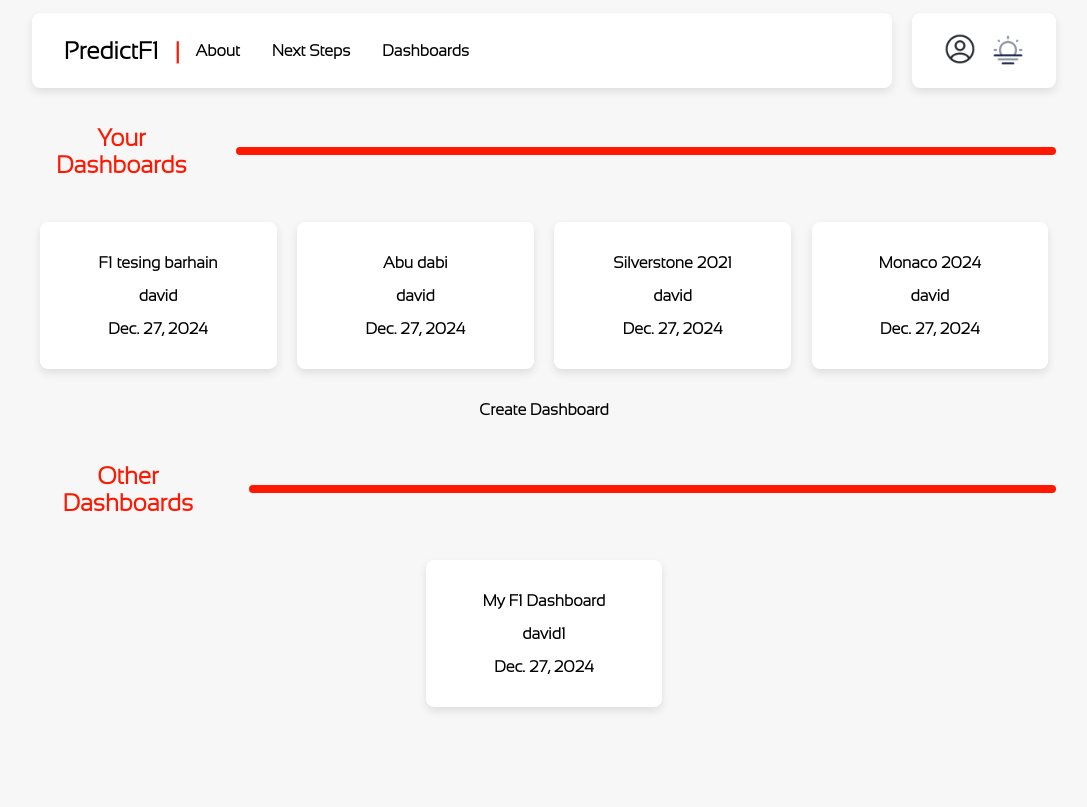
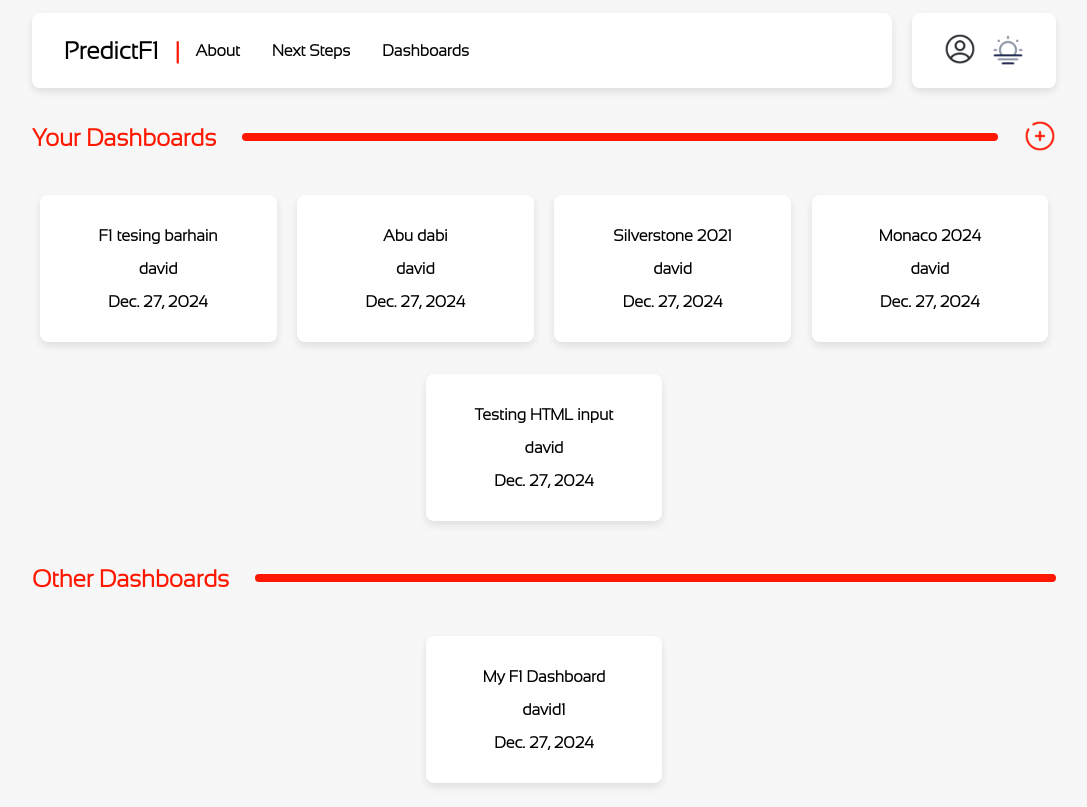
Before and after one commit to DavidMead182/f1MachineLearning, a Django app: page /F1Prediction/dashboards in a window 1280 px wide. Shown: the whole page, without its empty margins (96-1183 px from the left). Run offline with Django 5.2, Linux system fonts and the light colour scheme; the first user in the database is signed in; data comes from the database, SQL or seed files in the repository.

Commit message:
Closes #19

```diff
--- a/webapp/f1PredictionProject/F1PredictionWebApp/static/base.css
+++ b/webapp/f1PredictionProject/F1PredictionWebApp/static/base.css
@@ -206,6 +206,18 @@ body {
     width: 81%;
 }
 
+.w-75{
+    width: 75%;
+}
+
+.w-100{
+    width: 100%;
+}
+
+.no-text-wrap{
+    white-space: nowrap;
+}
+
 
 .menu-button {
     display: none;
@@ -274,3 +286,11 @@ body {
     gap:2%;
     flex-wrap: wrap;
 }
+
+.hover-grow{
+    transition: transform 0.3s;
+    }
+
+    .hover-grow:hover {
+        transform: scale(1.1);
+}
--- a/webapp/f1PredictionProject/F1PredictionWebApp/templates/base.html
+++ b/webapp/f1PredictionProject/F1PredictionWebApp/templates/base.html
@@ -21,7 +21,7 @@
 
             <p class="nav-line">|</p>
 
-            <button class="nav-card light menu-button button-red" onclick="toggleMenu()" style="margin-left: auto;">☰</button>
+            <button class="nav-card light menu-button button-red hover-grow" onclick="toggleMenu()" style="margin-left: auto;">☰</button>
 
             <div class="nav-card navbar centre-vert light" id="menu-div">
                 <a href="{% url 'about' %}" class="link button-red pr-5">
@@ -43,15 +43,15 @@
                         <p>Login</p>
                     </a>
                     <a href="{% url 'signup' %}" class="link button-red pr-5 centre" >
-                        <p style="white-space: nowrap;">Sign Up</p>
+                        <p class="no-text-wrap">Sign Up</p>
                     </a>
             {% endif %}
             {% if user.is_authenticated %}
                 <a href="{% url 'logout' %}" class="link centre pr-5">
-                    <img id="profile_image" class="profile-image" src="{% static 'profileicon.png' %}" alt="Profile Picture">
+                    <img id="profile_image" class="profile-image hover-grow" src="{% static 'profileicon.png' %}" alt="Profile Picture">
                 </a>
             {% endif %}
-            <img class="profile-image" id="theme_switch" src="{% static 'sun.png' %}" alt="Theme Image" onmouseup="toggleTheme()">
+            <img class="profile-image hover-grow" id="theme_switch" src="{% static 'sun.png' %}" alt="Theme Image" onmouseup="toggleTheme()">
         </div>
     </div>
 
--- a/webapp/f1PredictionProject/F1PredictionWebApp/templates/dashboard_list.html
+++ b/webapp/f1PredictionProject/F1PredictionWebApp/templates/dashboard_list.html
@@ -1,17 +1,34 @@
 {% extends "base.html" %}
+{% load static %}
 
-{% block title %}Dashboard List{% endblock %}
+{% block title %}Dashboards{% endblock %}
 
 {% block content %}
 
+{% if user.is_authenticated %}
 <div class="title-padding navbar centre-vert" style="gap: 2.5%;">
-    <p class="smallheader centre bold">Your Dashboards</p><div class="red-line w-82-5"></div>
+    <p class="smallheader centre bold no-text-wrap">Your Dashboards</p><div class="red-line w-100"></div>
+
+<a href="" class="link centre">
+    <img class="profile-image hover-grow" src="{% static 'Add-dash.png' %}" alt="Create New Dashboard">
+</a>
 </div>
+
+{% endif %}
+
+{% if not user.is_authenticated %}
+
+<div class="title-padding navbar centre-vert" style="gap: 2.5%;">
+    <p class="smallheader centre bold no-text-wrap" >Your Dashboards</p><div class="red-line w-100"></div>
+</div>
+
+{% endif %}
+
 
 <div class = "centreDiv overflow-contianer" >
 {% for dashboard in object_list %}
     {% if dashboard.author == request.user %}
-    <div class="nav-card light card-padding card-top-bottom min-w-20">
+    <div class="nav-card light card-padding card-top-bottom min-w-20 hover-grow">
         <a href="{{ dashboard.get_absolute_url }}" class="link centre">
 
             <p>{{ dashboard.title }}</p>
@@ -23,31 +40,26 @@
     {% endif %}
 {% endfor %}
 
-{% if user.is_authenticated %}
-<a href="" class="link centre">
-    <p class="button-red">Create Dashboard</p>
-</a>
-{% endif %}
 
 
 {% if not user.is_authenticated %}
-<p>To create your own dashboards you need to <a class = "link button-red" href="{ % url 'signup' % }">Sign Up</a></p>
+<p>To create your own dashboards you need to <a class = "link button-red" href="{% url 'signup' %}">Sign Up</a></p>
 {% endif %}
 </div>
 
 <div class="title-padding navbar centre-vert" style="gap: 2.5%;">
-    <p class="smallheader centre bold">Other Dashboards</p><div class="red-line w-80"></div>
+    <p class="smallheader centre bold no-text-wrap">Other Dashboards</p><div class="red-line w-100"></div>
 </div>
 
 <div class = "centreDiv overflow-contianer">
     {% for dashboard in object_list %}
         {% if dashboard.author != request.user %}
-        <div class="nav-card light card-padding card-top-bottom min-w-20">
+        <div class="nav-card light card-padding card-top-bottom min-w-20 hover-grow">
             <a href="{{ dashboard.get_absolute_url }}" class="link centre">
 
-                <p>{{ dashboard.title }}</p>
-                <p>{{ dashboard.author }}</p>
-                <p>{{ dashboard.date_posted }}</p>
+            <p>{{ dashboard.title }}</p>
+            <p>{{ dashboard.author }}</p>
+            <p>{{ dashboard.date_posted }}</p>
 
             </a>
         </div>
--- a/webapp/f1PredictionProject/F1PredictionWebApp/templates/index.html
+++ b/webapp/f1PredictionProject/F1PredictionWebApp/templates/index.html
@@ -4,7 +4,7 @@
 {% block title %}Homepage{% endblock %}
 
 {% block content %}
-<div class="nav-card light card-padding">
-    <p class="header centre">F1 Calendar - 2024 Season</p>
+<div class="title-padding navbar centre-vert" style="gap: 2.5%;">
+    <p class="smallheader centre bold no-text-wrap" >F1 Calendar - {{ season }}  season</p><div class="red-line w-100"></div>
 </div>
 {% endblock %}
--- a/webapp/f1PredictionProject/F1PredictionWebApp/views.py
+++ b/webapp/f1PredictionProject/F1PredictionWebApp/views.py
@@ -8,7 +8,7 @@ import fastf1 as ff1
 
 # Create your views here.
 def index(request):
-    context = {}
+    context = {"season":2024}
     # last_race_id, year, schedule = most_recent_race()
     # session = ff1.get_session(year, last_race_id, 'R')
     # session.load()
```
Also changed, not shown: webapp/f1PredictionProject/F1PredictionWebApp/templates/dashboard_detail.html (+15 -5 lines), webapp/f1PredictionProject/F1PredictionWebApp/static/Add-dash.png (added), webapp/f1PredictionProject/F1PredictionWebApp/static/edit.png (added), webapp/f1PredictionProject/db.sqlite3.
